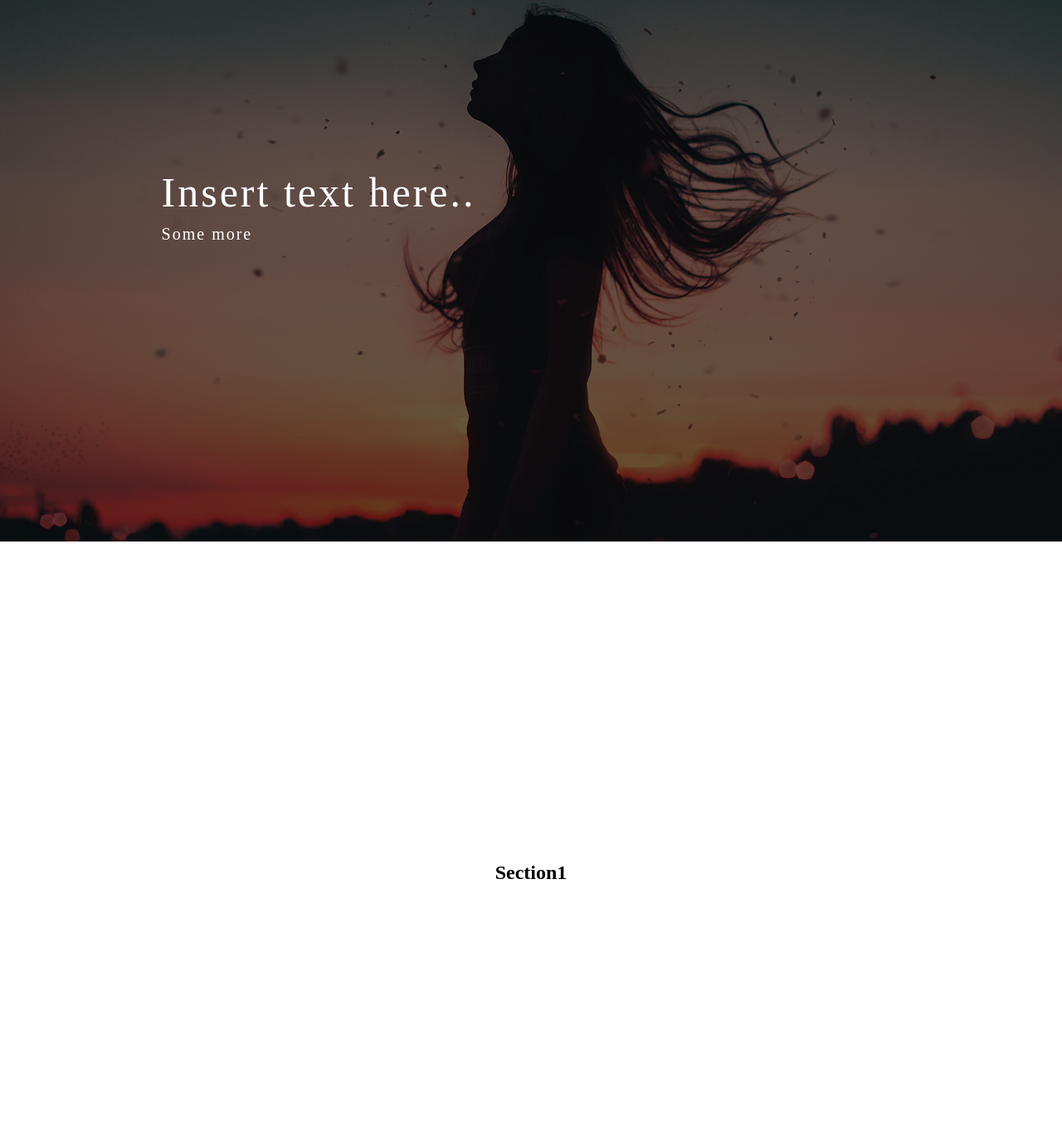
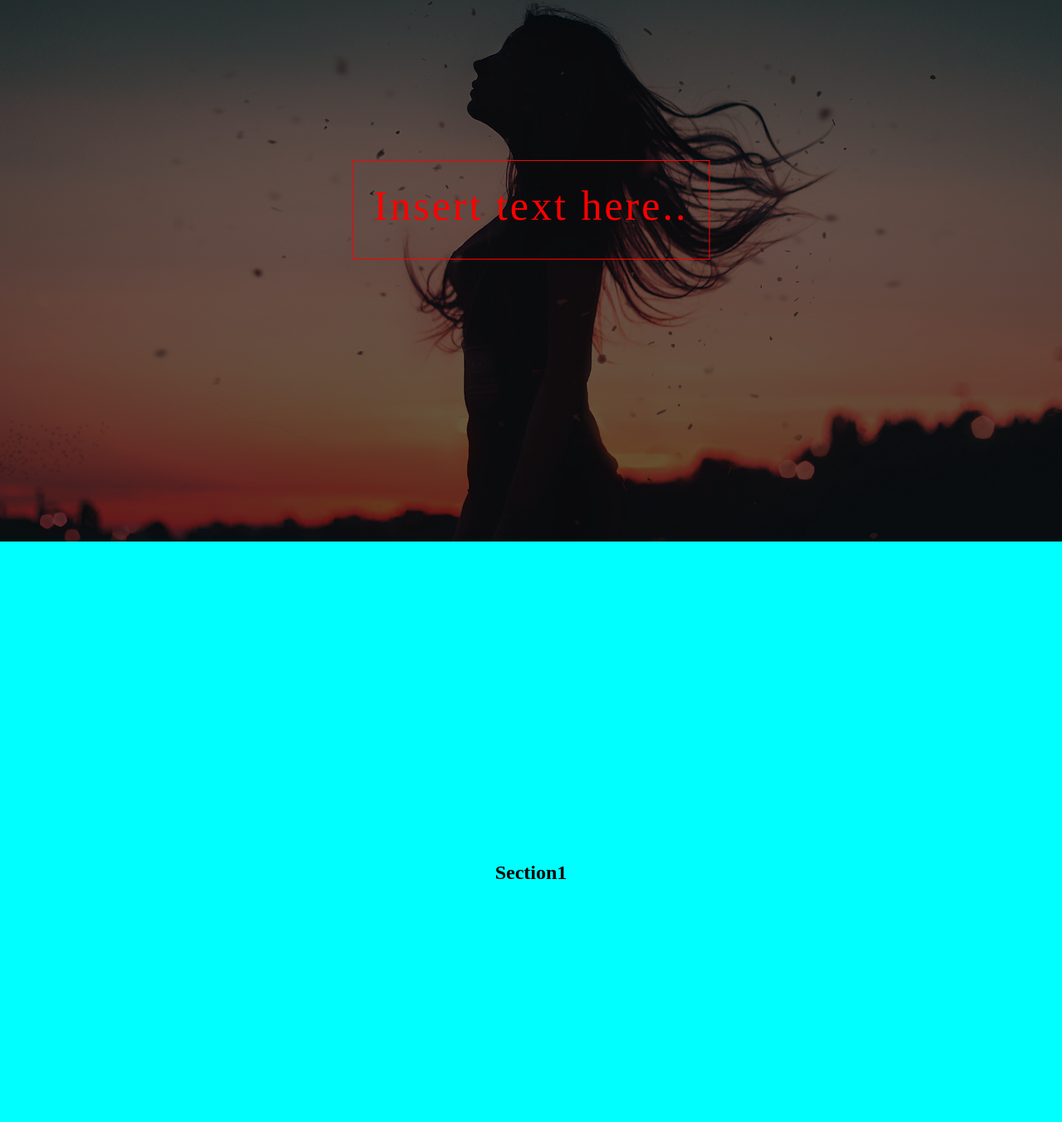
Before and after one commit to OkanOzdes/Template, a plain HTML site: page index.html in a window 1280 px wide. Shown: the part 147-1500 px from the top of the page at 83% size. Drawn offline with nearby package versions, Linux system fonts and the light colour scheme.

Commit message:
headerBugFix

```diff
--- a/headerStyle.css
+++ b/headerStyle.css
@@ -23,7 +23,6 @@
   margin-right: 150px;
   transition: all 0.4s ease;
 }
-
 
 .menu-icon {
   height: 30px;
@@ -96,6 +95,7 @@
 .nav {
   position: fixed;
   overflow-x: hidden;
+  z-index: 2;
 }
 
 .nav:before, .nav:after {
@@ -159,6 +159,7 @@
 
 body.nav-active {
   overflow: hidden;
+  z-index: 2;
 }
 
 body.nav-active .sticky {
@@ -167,7 +168,7 @@
   overflow: hidden;
 }
 
-  body.nav-active .header-content {
+body.nav-active .header-content  {
   position: absolute;
 }
 
@@ -225,7 +226,7 @@
 .header-content {
   position: fixed;
   top: 50%;
-    left: 30%;
+  left: 50%;
   transform: translate(-50%, -50%);
   color: white;
   opacity: 1;
@@ -235,9 +236,8 @@
 .content {
   height: 100%;
   width: 100%;
+  border: 1px solid red;
   padding: 25px;
-    display: flex;
-    flex-direction: column;
 }
 
 .content h2 {
@@ -245,6 +245,7 @@
   font-weight: 100;
   letter-spacing: 3px;
   margin-bottom: 10px;
+  color: red
 }
 
 .content label {
@@ -253,6 +254,7 @@
   font-weight: 100;
   margin-bottom: 10px;
 }
+
 
 /*   .content button {
     width: 200px;
@@ -268,7 +270,6 @@
     transition: all 0.3s ease 0s;
     cursor: pointer;
 }
-
 .content button:hover {
   background-color: orange;
   box-shadow: 0px 15px 20px orange;
--- a/index.html
+++ b/index.html
@@ -49,7 +49,6 @@
                 <div class="header-content" id="hContent">
                     <div class="content" data-aos="fade-right">
                         <h2>Insert text here..</h2>
-                        <label>Some more </label>
                         <!-- <button>Read More..</button> -->
                     </div>
                 </div>
@@ -68,13 +67,13 @@
                     <h2>Section3</h2>
                 </div>
             </div>
+        </main>
 
-            <footer class="footer">
-                <div class="footer-container">
-                    <h2>Footer</h2>
-                </div>
-            </footer>
-        </main>
+        <footer class="footer">
+            <div class="footer-container">
+                <h2>Footer</h2>
+            </div>
+        </footer>
 
 
         <script src="script.js"></script>
--- a/style.css
+++ b/style.css
@@ -6,6 +6,7 @@
 
 .container {
     width: 100%;
+    position: relative;
 }
 
 .content-container {
@@ -19,7 +20,7 @@
     justify-content: center;
     align-items: center;
     border-bottom: 1px solid black;
-    z-index: -1;
+    background-color: aqua;
 }
 
 .footer-container {
```
Lines whose indentation alone changed are shown as unchanged.
